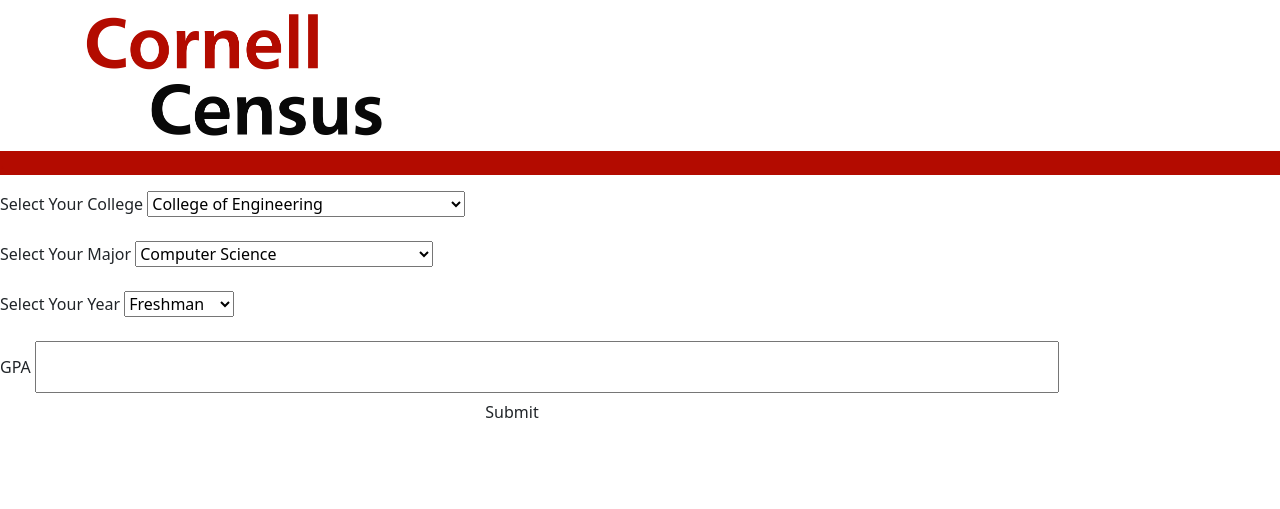
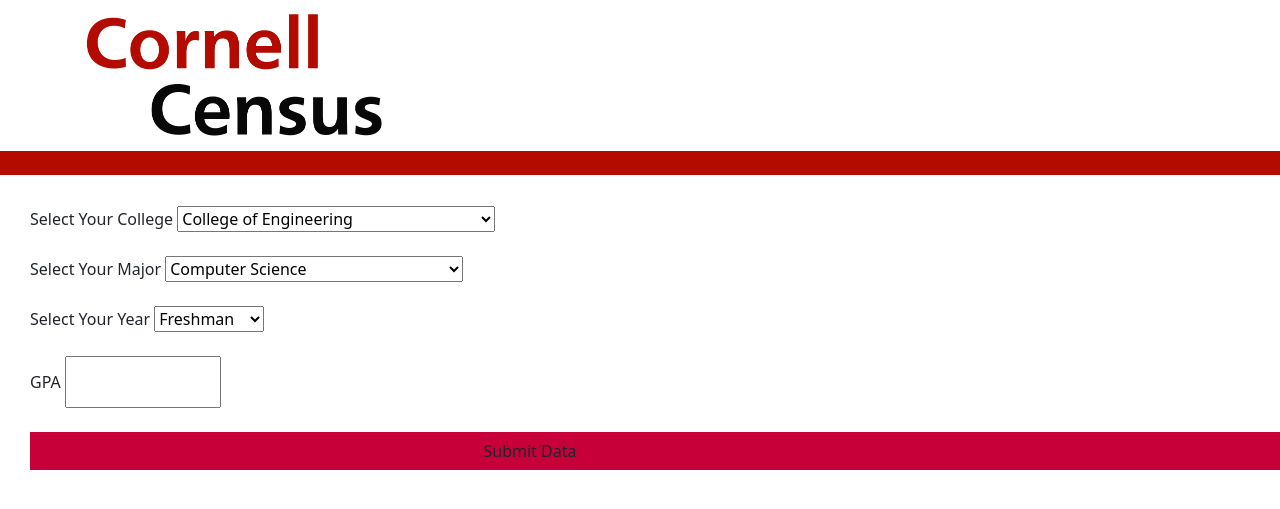
Before and after one commit to mbulling/CornellCensus, a Flask app: page / in a window 1280 px wide. Shown: the top 509 px of the page. Run offline with Flask 2, Linux system fonts and the light colour scheme.

Commit message:
tweaked html

```diff
--- a/web/forms.py
+++ b/web/forms.py
@@ -16,4 +16,4 @@ class form(FlaskForm):
     mField = SelectField('Select Your Major', choices=majorsCOE)
     yField = SelectField('Select Your Year', choices=years)
     gField = FloatField('GPA', validators=[DataRequired(), MaxValueValidator(4.3, "GPA cannot be greater than 4.3."), MinValueValidator(1.0, "GPA cannot be less than 1.0.")])
-    sField = SubmitField('Submit')
+    sField = SubmitField('Submit Data')
--- a/web/templates/forms.html
+++ b/web/templates/forms.html
@@ -18,7 +18,7 @@
 
 
 
-    <div class="contents">
+    <div class="contents" style="margin-left:30px;padding-top:15px;">
       <form class="" action="" method="post">
         {{ form.hidden_tag() }}
         <fieldset class="form-group">
@@ -37,12 +37,13 @@
             {{form.yField(class='form-control-label')}}
           </div>
           <br>
-          <div class="form-group">
+          <div class="form-group" style="width:195px;">
             {{form.gField.label(class='form-control-label')}}
             {{form.gField(class='form-control-label')}}
           </div>
-          <div class="form-group">
-            {{form.sField(class='btn')}}
+          <br>
+          <div class="form-group" style="background-color:#C70039;font-weight:bold;color:white;">
+            {{form.sField(class="btn")}}
           </div>
         </fieldset>
       </form>
--- a/web/templates/graphs.html
+++ b/web/templates/graphs.html
@@ -47,7 +47,7 @@
                   "College of Human Ecology", "SC Johnson School of Business"],
                     datasets: [
                       {
-                        data: [countEng, countCals+1, countCas+1, countEco+1, countBus+2],
+                        data: [countEng, countCals, countCas, countEco, countBus],
                         backgroundColor : ['#f56954', '#00a65a', '#f39c12', '#00c0ef', '#3c8dbc', '#d2d6de'],
                       }
                     ]
```
Also changed, not shown: web/static/styles/img/CCButton1.png (added), web/templates/styles/main.css (line endings or trailing spaces), 2 other files.
